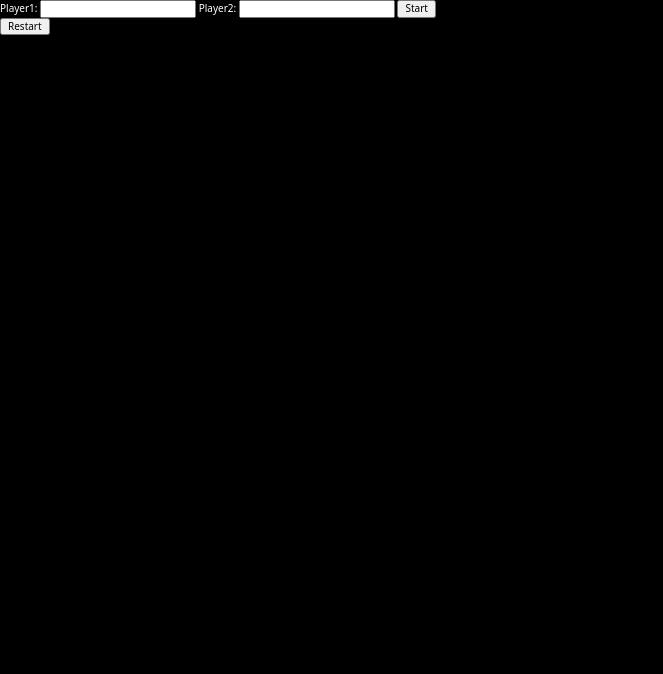
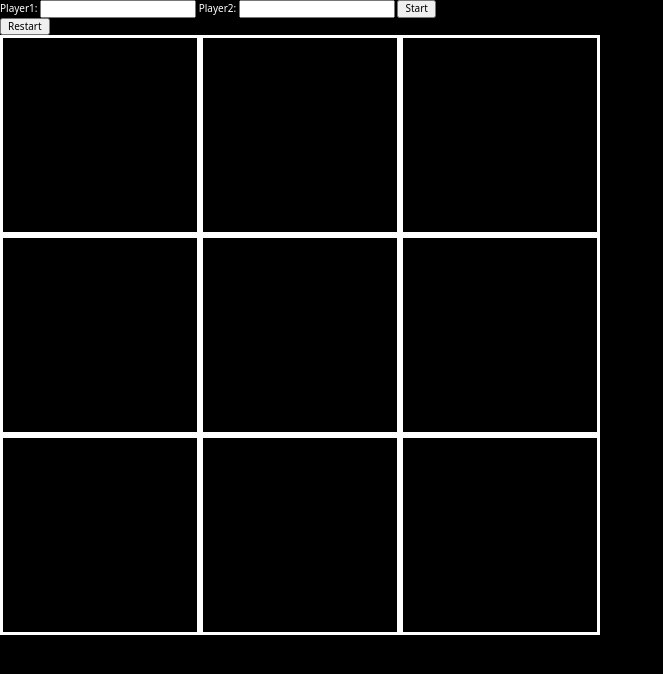
Before and after one commit to Nestor-3690/tic-tac-toe, a plain HTML site: page index.html in a window 1280 px wide. Both pictures are taken after a click on the button "Start". Shown: the whole page, without its empty margins (0-663 px from the left). Drawn offline with Linux system fonts and the light colour scheme.

Commit message:
Create gameboard with borders

```diff
--- a/styles.css
+++ b/styles.css
@@ -8,3 +8,13 @@ body {
     background-color: black;
     color: white;
 }
+#gameboard {
+    display: grid;
+    grid-template-columns: 1fr 1fr 1fr;
+    height: 75vh;
+    width: 75vh;
+}
+
+#gameboard > * {
+    border: 3px solid white;
+}
```
